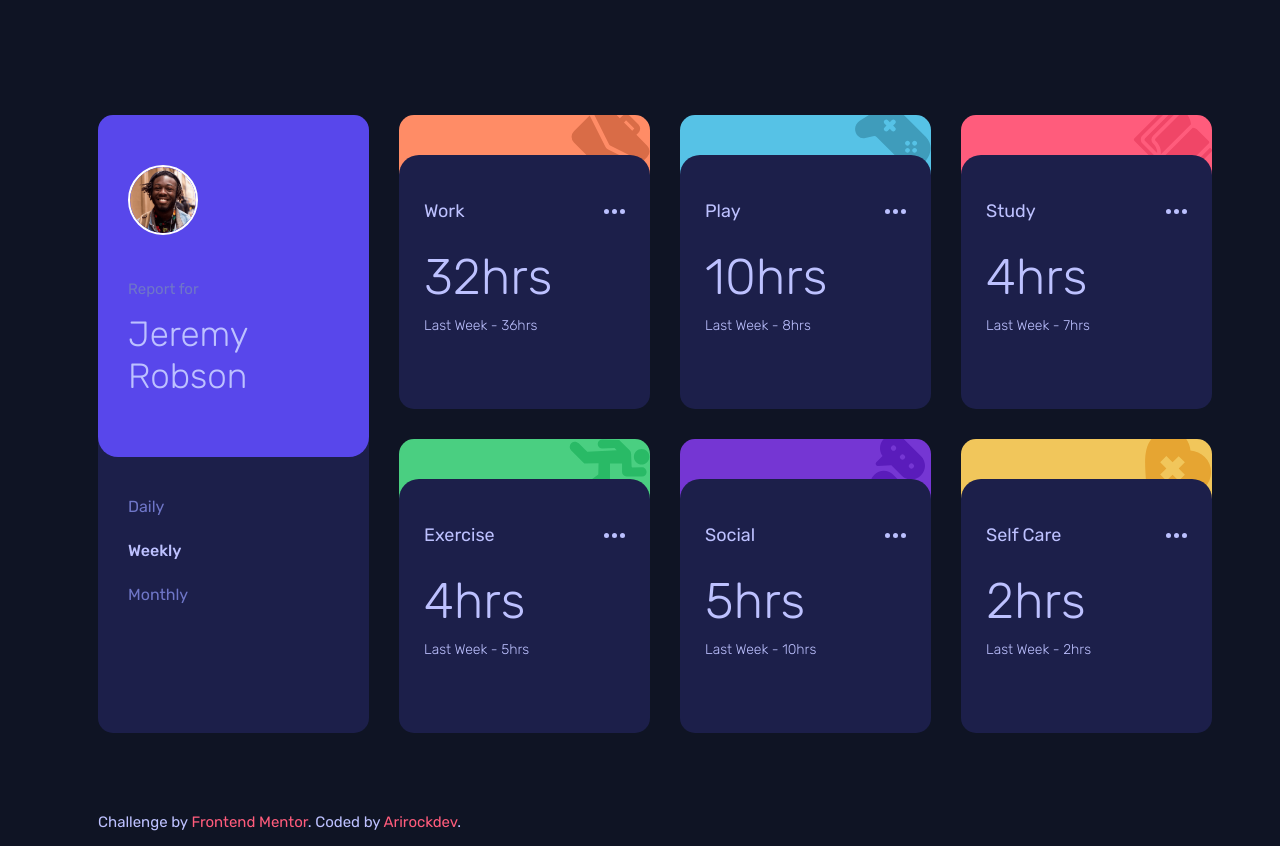
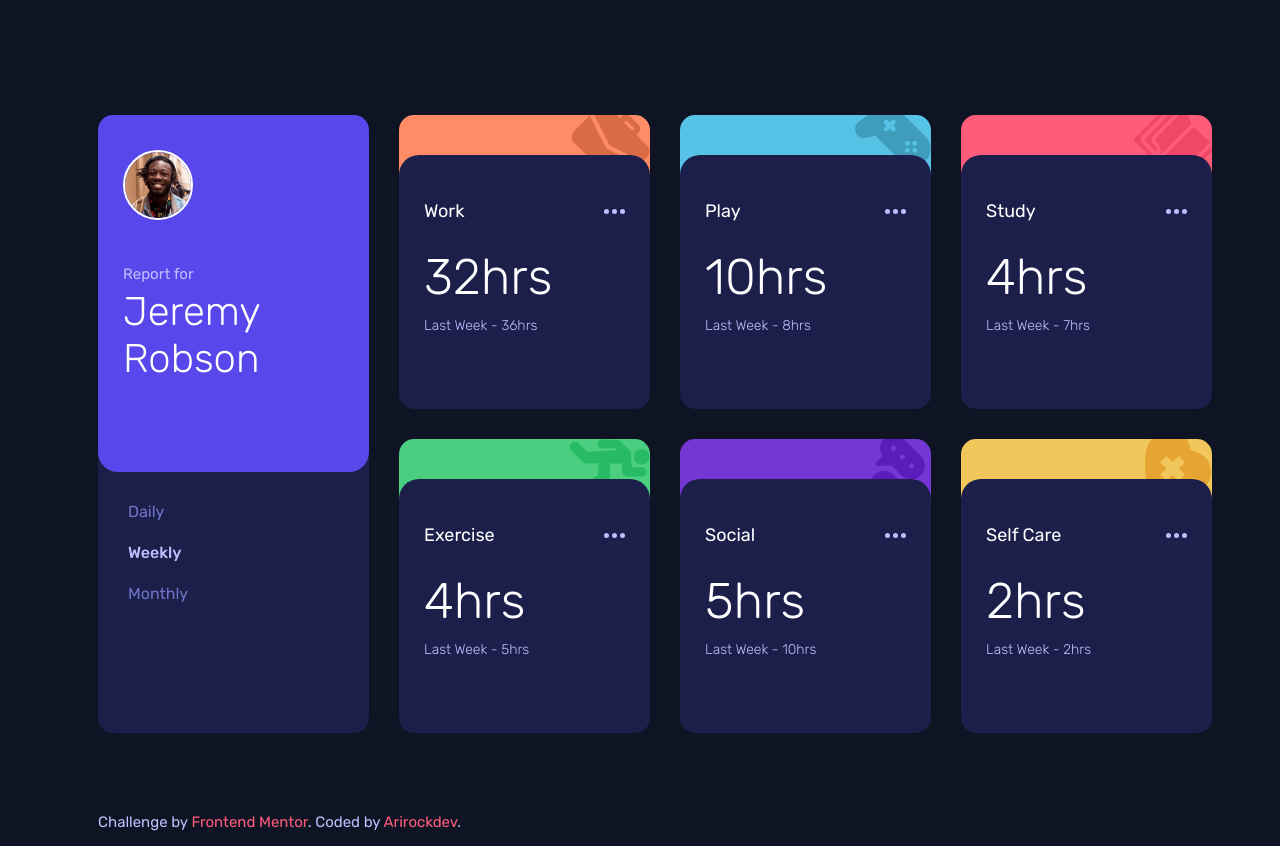
Before and after one commit to Arirockdev/time-tracking-dashboard, a plain HTML site: page index.html in a window 1280 px wide. Drawn offline with Linux system fonts and the light colour scheme.

Commit message:
style correction

```diff
--- a/src/css/style.css
+++ b/src/css/style.css
@@ -309,17 +309,24 @@ footer{
   }
 
 
+  nav {
+    padding: 1.5rem 0rem !important;
+  }
+
   .user {
-    padding: 5rem 3rem;
+    padding: 3.5rem 2.5rem;
     display: flex;
     flex-direction: column;
     & p {
       font-size: 1.5rem;
-      margin-bottom: 15px;
+      margin-bottom: 5px;
+      color: var(--pale-blue);
     }
     & h1 {
-      font-size: 3.5rem;
+      font-size: 4rem;
       margin-bottom: 10px;
+      color: white;
+      padding-bottom: 4.5rem;
     }
     & img {
       width: 70px;
@@ -331,9 +338,9 @@ footer{
   ul {
     display: flex;
     flex-direction: column;
-    gap: 2.5rem;
+    gap: 2.2rem;
     padding: 0 3rem;
-    font-size: 2rem;
+    font-size: 2.5rem;
   }
 
 
@@ -358,6 +365,8 @@ footer{
     width: 100%;
     h4 {
       font-size: 1.8rem;
+      color: white;
+      font-weight: 400;
     }
   }
 
@@ -369,6 +378,7 @@ footer{
     & p:first-child {
       font-size: 5rem;
       margin-top: 15px;
+      color: white;
     }
      & p:last-child {
       font-size: 1.4rem;
@@ -392,7 +402,7 @@ footer{
 
 @media screen and (width >= 1440px){
   .container {
-    margin-top: 200px;
+    margin-top: 220px;
     max-width: 1114px;
     max-height: auto;
     gap: 2rem;
```
Lines whose indentation alone changed are shown as unchanged.
